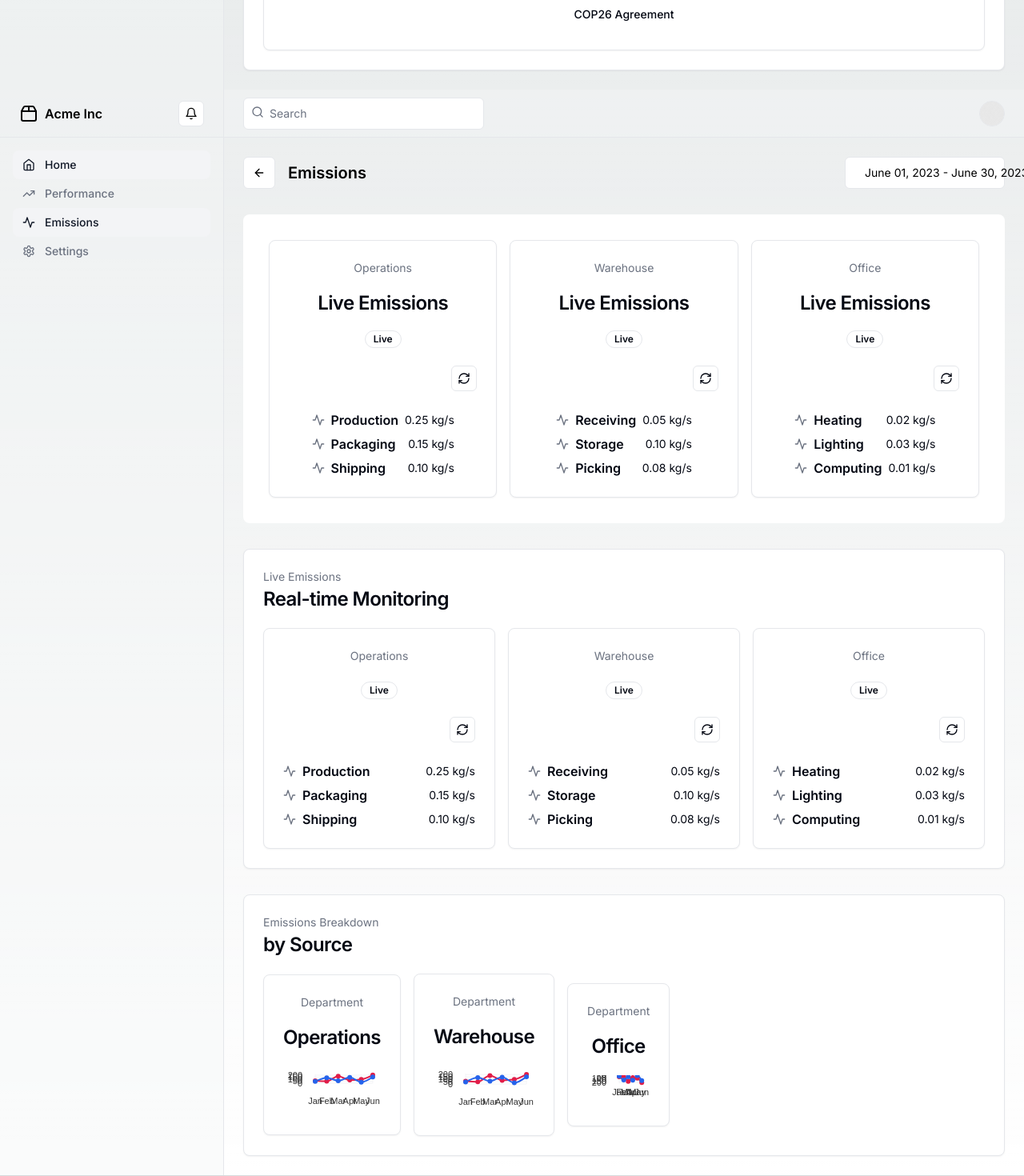
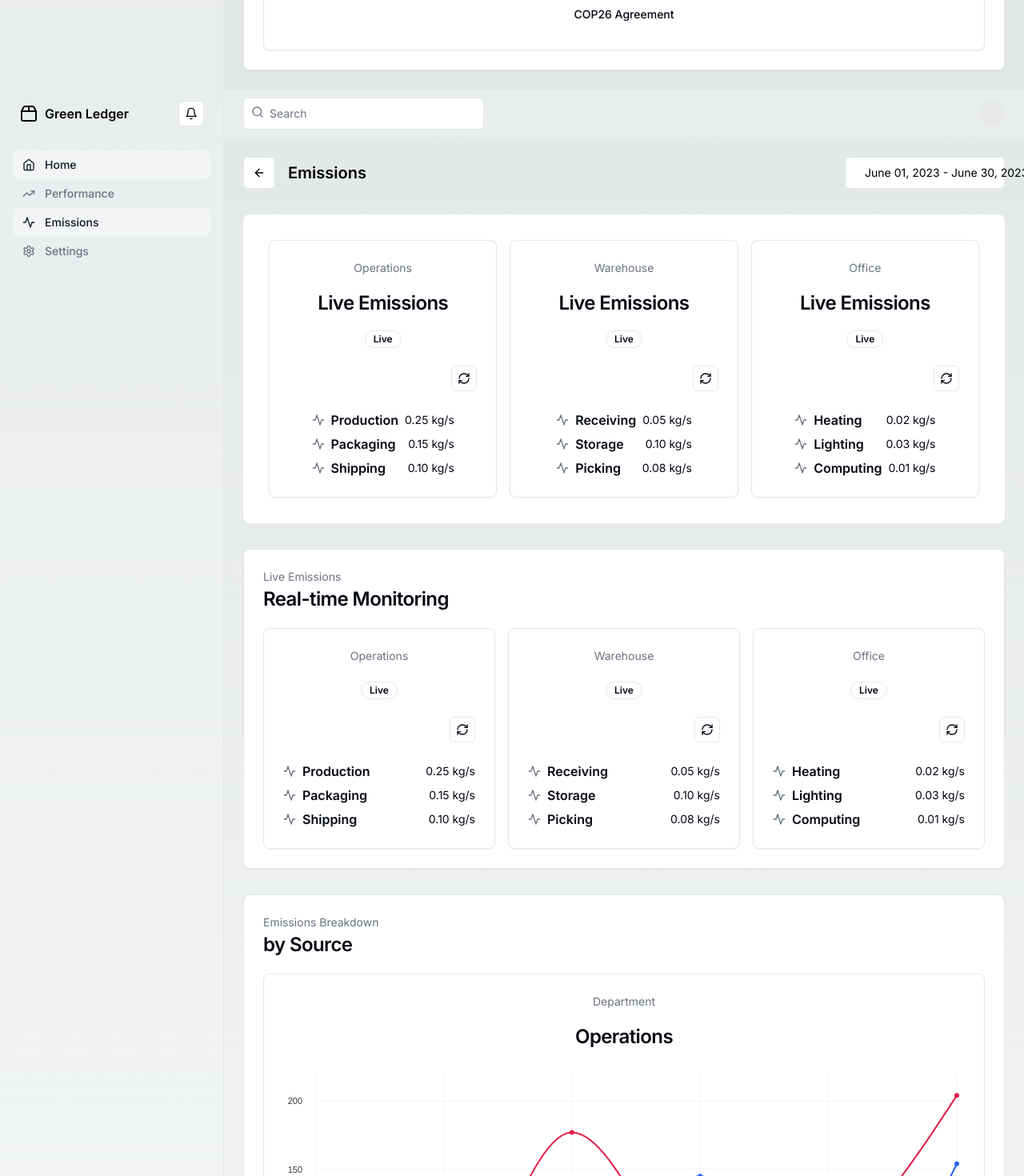
Before and after one commit to Dominic10141/deploy-try, a Next.js app: page / in a window 1280 px wide. Shown: the part 1380-2850 px from the top of the page at 80% size. Built offline with nearby package versions, Linux system fonts and the light colour scheme.

Commit message:
Update emission.tsx

```diff
--- a/src/components/component/emission.tsx
+++ b/src/components/component/emission.tsx
@@ -17,7 +17,7 @@ export function Emission() {
           <div className="flex h-[60px] items-center border-b px-6">
             <Link className="flex items-center gap-2 font-semibold" href="#">
               <Package2Icon className="h-6 w-6" />
-              <span className="">Acme Inc</span>
+              <span className="">Green Ledger</span>
             </Link>
             <Button className="ml-auto h-8 w-8" size="icon" variant="outline">
               <BellIcon className="h-4 w-4" />
@@ -333,10 +333,10 @@ export function Emission() {
               <CardTitle>by Source</CardTitle>
             </CardHeader>
             <CardContent>
-              <div className="flex items-center gap-4">
+              <div className="flex-col items-center gap-4">
                 <div className="grid gap-1.5">
                   <Card>
-                    <CardHeader className="flex items-center gap-4">
+                    <CardHeader className="flex-col items-center gap-4">
                       <CardDescription>Department</CardDescription>
                       <CardTitle>Operations</CardTitle>
                     </CardHeader>
@@ -347,7 +347,7 @@ export function Emission() {
                 </div>
                 <div className="grid gap-1.5">
                   <Card>
-                    <CardHeader className="flex items-center gap-4">
+                    <CardHeader className="flex-col items-center gap-4">
                       <CardDescription>Department</CardDescription>
                       <CardTitle>Warehouse</CardTitle>
                     </CardHeader>
```
